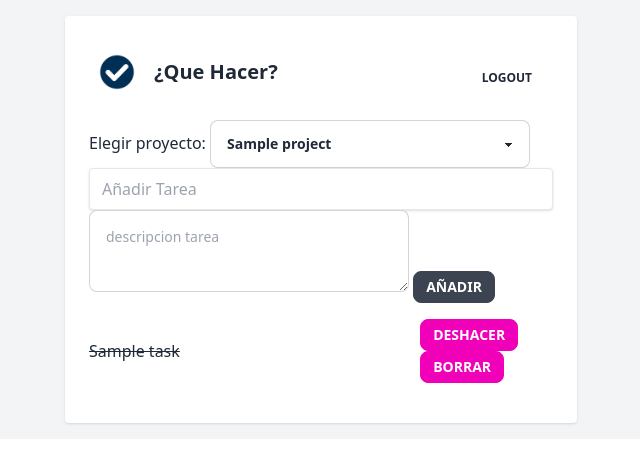
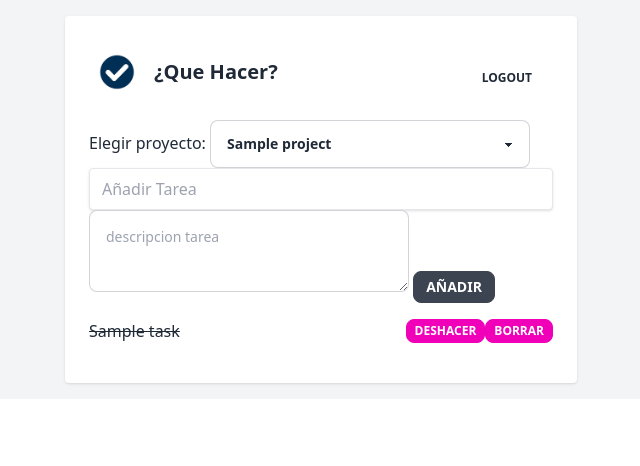
Before and after one commit to ivanderk/que_hacer, a Flask app: page / in a window 1280 px wide. Shown: the top 466 px of the page, without its empty margins (319-959 px from the left). Run offline with Flask 3, Linux system fonts and the light colour scheme; the visitor is signed in with stand-in values (Sample User, id 1); tables that the repository leaves empty hold one stand-in row (values such as "Sample post"); some libraries are stand-ins or nearby versions.

Commit message:
fixed lay-out issue

```diff
--- a/templates/tasks.html
+++ b/templates/tasks.html
@@ -2,10 +2,10 @@
 {% for task in tasks %}
 <div class="flex mb-4 items-center">
   <p class="w-full text-grey-darkest  {{'line-through' if task.complete else ''}}">{{ task.name }}</p>
-  <form>
+  <form class="flex">
       <input type="hidden" value="{{task.id}}" name="id"></iput>
-      <button hx-post="{{ url_for('complete') }}" hx-trigger="click" hx-target="#tasks-container" class="flex-no-shrink btn  btn-sm {{ 'btn-secondary' if task.complete else 'btn-primary' }}">{{ 'Deshacer' if task.complete else 'Hecho' }}</button>
-      <button hx-post="{{ url_for('delete') }}" hx-trigger="click" hx-target="#tasks-container" class="flex-no-shrink btn btn-sm btn-secondary">Borrar</button>
+      <a href="#" hx-post="{{ url_for('complete') }}" hx-trigger="click" hx-target="#tasks-container" class="flex-no-shrink btn  btn-xs {{ 'btn-secondary' if task.complete else 'btn-primary' }}">{{ 'Deshacer' if task.complete else 'Hecho' }}</a>
+      <a href="#" hx-post="{{ url_for('delete') }}" hx-trigger="click" hx-target="#tasks-container" class="flex-no-shrink btn btn-xs btn-secondary">Borrar</a>
   </form>
   </div>
 {% endfor %}
```
